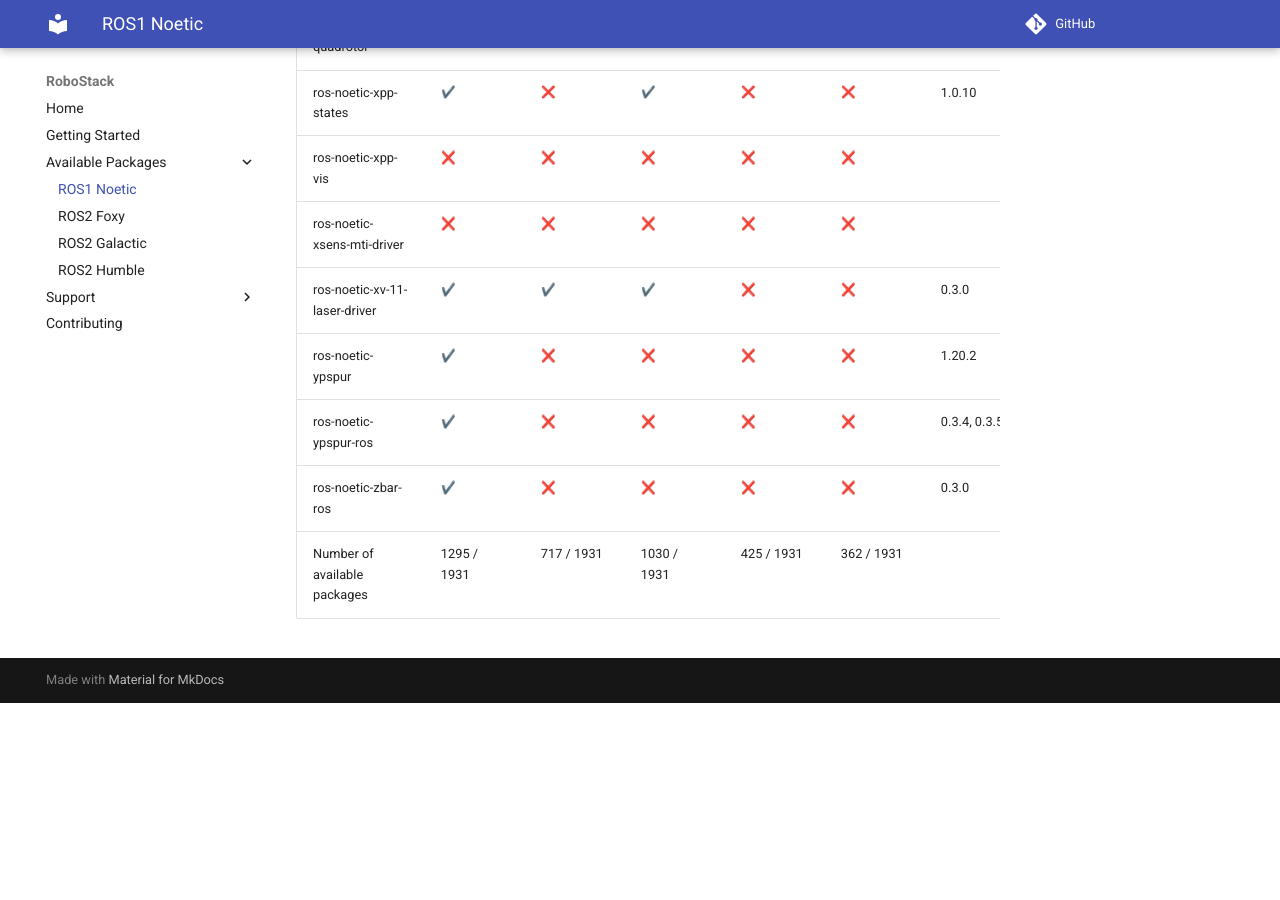
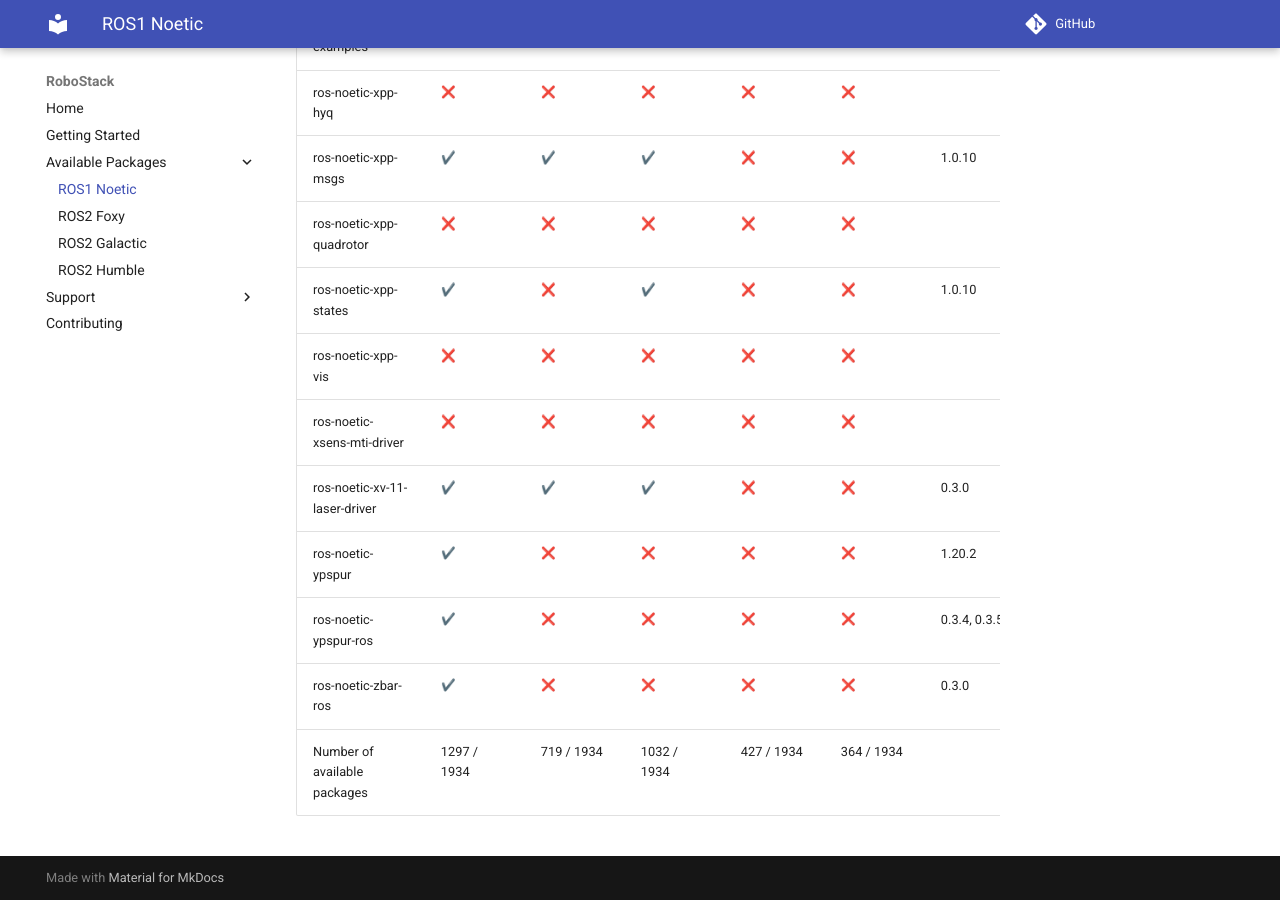
Before and after one commit to RoboStack/robostack.github.io, an MkDocs documentation site: the page built from docs/noetic.md, in a window 1280 px wide and 900 px high, scrolled down 141286 px. Built offline with MkDocs 1.6.1 and Material for MkDocs 9.7.7, drawn with Linux system fonts in a browser that asks for light colours; emoji names are drawn with the system emoji font; comment, search, counter and statistics services are not loaded; before the commit the page ends 141989 px from its top, so only the background shows below that; some of the changed text lies outside the part shown.

Commit message:
Update tables

```diff
--- a/docs/noetic.md
+++ b/docs/noetic.md
@@ -1931,4 +1934,4 @@
 | ros-noetic-ypspur | :heavy_check_mark: { data-sort='1' } | :x: { data-sort='0' } | :x: { data-sort='0' } | :x: { data-sort='0' } | :x: { data-sort='0' } | 1.20.2  |
 | ros-noetic-ypspur-ros | :heavy_check_mark: { data-sort='1' } | :x: { data-sort='0' } | :x: { data-sort='0' } | :x: { data-sort='0' } | :x: { data-sort='0' } | 0.3.4, 0.3.5  |
 | ros-noetic-zbar-ros | :heavy_check_mark: { data-sort='1' } | :x: { data-sort='0' } | :x: { data-sort='0' } | :x: { data-sort='0' } | :x: { data-sort='0' } | 0.3.0  |
-| Number of available packages |  1295 / 1931 | 717 / 1931 | 1030 / 1931 | 425 / 1931 | 362 / 1931 |
+| Number of available packages |  1297 / 1934 | 719 / 1934 | 1032 / 1934 | 427 / 1934 | 364 / 1934 |
```
Also changed, not shown: other parts of docs/noetic.md (+3 -0 lines).
